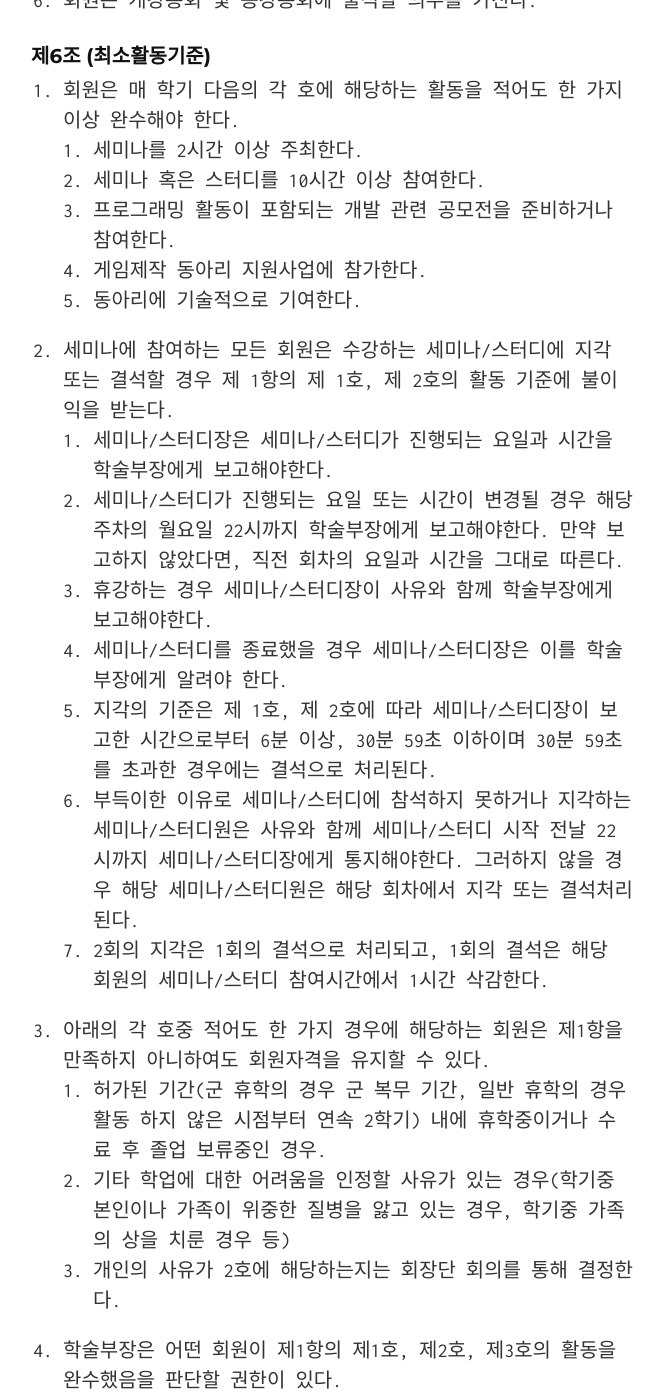
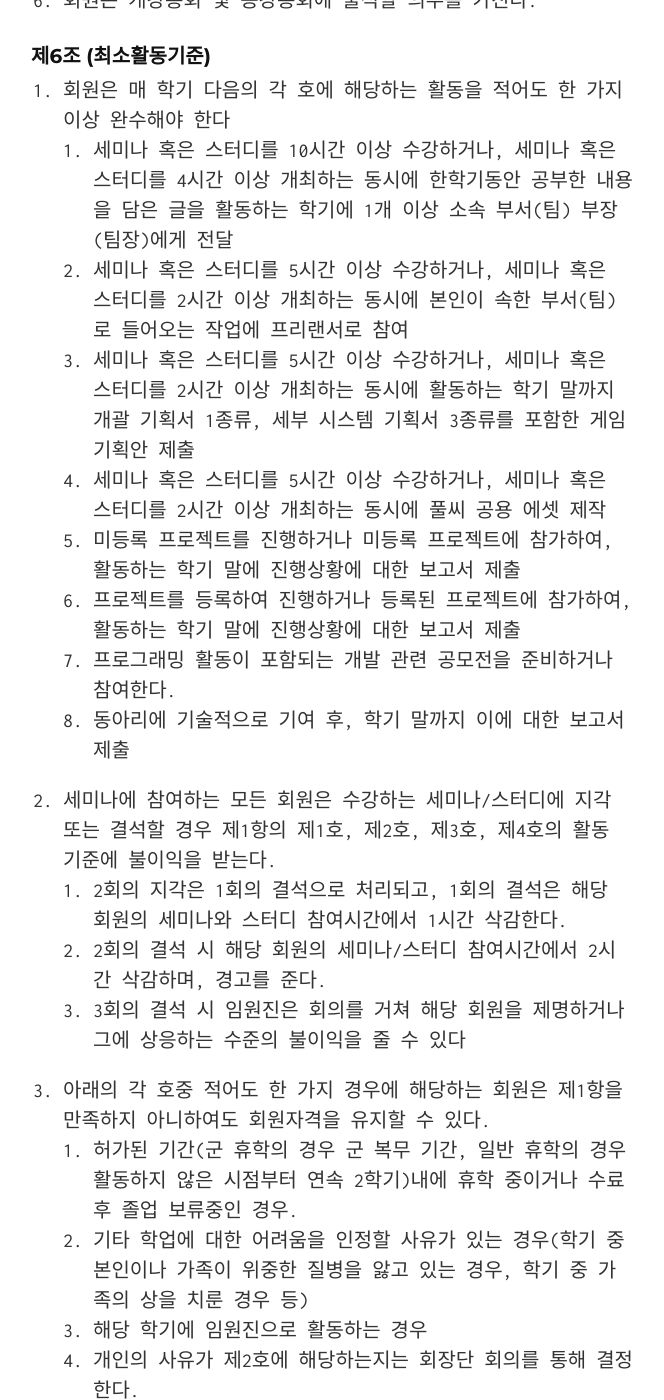
Before and after one commit to PoolC/Regulation, a Jekyll site: the page built from index.md, in a window 1280 px wide and 1400 px high, scrolled down 2895 px. Shown: the whole window, without its empty margins (307-971 px from the left). Built offline with Jekyll 4.4.1, drawn with Linux system fonts in a browser that asks for light colours; our own code applies the rules of GitHub Pages for plain Markdown files; some of the changed text lies outside the part shown.

Commit message:
25년 1학기 PoolC 회칙개정
제 6조, 14조, 16조, 16조의 2 업데이트

```diff
--- a/index.md
+++ b/index.md
@@ -74,27 +74,27 @@ layout: default
 
 #### 제6조 (최소활동기준)
 
-0. 회원은 매 학기 다음의 각 호에 해당하는 활동을 적어도 한 가지 이상 완수해야 한다.
-    0. 세미나를 2시간 이상 주최한다.
-    0. 세미나 혹은 스터디를 10시간 이상 참여한다.
-    0. 프로그래밍 활동이 포함되는 개발 관련 공모전을 준비하거나 참여한다.
-    0. 게임제작 동아리 지원사업에 참가한다.
-    0. 동아리에 기술적으로 기여한다.
-0. 세미나에 참여하는 모든 회원은 수강하는 세미나/스터디에 지각 또는 결석할 경우 제 1항의 제 1호, 제 2호의 활동 기준에 불이익을 받는다.
-    0. 세미나/스터디장은 세미나/스터디가 진행되는 요일과 시간을 학술부장에게 보고해야한다.
-    0. 세미나/스터디가 진행되는 요일 또는 시간이 변경될 경우 해당 주차의 월요일 22시까지 학술부장에게 보고해야한다. 만약 보고하지 않았다면, 직전 회차의 요일과 시간을 그대로 따른다.
-    0. 휴강하는 경우 세미나/스터디장이 사유와 함께 학술부장에게 보고해야한다.
-    0. 세미나/스터디를 종료했을 경우 세미나/스터디장은 이를 학술부장에게 알려야 한다.
-    0. 지각의 기준은 제 1호, 제 2호에 따라 세미나/스터디장이 보고한 시간으로부터 6분 이상, 30분 59초 이하이며 30분 59초를 초과한 경우에는 결석으로 처리된다.
-    0. 부득이한 이유로 세미나/스터디에 참석하지 못하거나 지각하는 세미나/스터디원은 사유와 함께 세미나/스터디 시작 전날 22시까지 세미나/스터디장에게 통지해야한다. 그러하지 않을 경우 해당 세미나/스터디원은 해당 회차에서 지각 또는 결석처리된다.
-    0. 2회의 지각은 1회의 결석으로 처리되고, 1회의 결석은 해당 회원의 세미나/스터디 참여시간에서 1시간 삭감한다.
-0. 아래의 각 호중 적어도 한 가지 경우에 해당하는 회원은 제1항을 만족하지 아니하여도 회원자격을 유지할 수 있다.
-    0. 허가된 기간(군 휴학의 경우 군 복무 기간, 일반 휴학의 경우 활동 하지 않은 시점부터 연속 2학기) 내에 휴학중이거나 수료 후 졸업 보류중인 경우.
-    0. 기타 학업에 대한 어려움을 인정할 사유가 있는 경우(학기중 본인이나 가족이 위중한 질병을 앓고 있는 경우, 학기중 가족의 상을 치룬 경우 등)
-    0. 개인의 사유가 2호에 해당하는지는 회장단 회의를 통해 결정한다.
-0. 학술부장은 어떤 회원이 제1항의 제1호, 제2호, 제3호의 활동을 완수했음을 판단할 권한이 있다.
-0. 게임제작부장은 어떤 회원이 제1항의 제4호의 활동을 완수했음을 판단할 권한이 있다.
-0. 회장은 어떤 회원이 제1항의 제5호의 활동을 완수했음을 판단할 권한이 있다.
+1. 회원은 매 학기 다음의 각 호에 해당하는 활동을 적어도 한 가지 이상 완수해야 한다
+	1. 세미나 혹은 스터디를 10시간 이상 수강하거나, 세미나 혹은 스터디를 4시간 이상 개최하는 동시에 한학기동안 공부한 내용을 담은 글을 활동하는 학기에 1개 이상 소속 부서(팀) 부장(팀장)에게 전달
+	2. 세미나 혹은 스터디를 5시간 이상 수강하거나, 세미나 혹은 스터디를 2시간 이상 개최하는 동시에 본인이 속한 부서(팀)로 들어오는 작업에 프리랜서로 참여
+	3. 세미나 혹은 스터디를 5시간 이상 수강하거나, 세미나 혹은 스터디를 2시간 이상 개최하는 동시에 활동하는 학기 말까지 개괄 기획서 1종류, 세부 시스템 기획서 3종류를 포함한 게임 기획안 제출
+	4. 세미나 혹은 스터디를 5시간 이상 수강하거나, 세미나 혹은 스터디를 2시간 이상 개최하는 동시에 풀씨 공용 에셋 제작
+	5. 미등록 프로젝트를 진행하거나 미등록 프로젝트에 참가하여, 활동하는 학기 말에 진행상황에 대한 보고서 제출
+	6. 프로젝트를 등록하여 진행하거나 등록된 프로젝트에 참가하여, 활동하는 학기 말에 진행상황에 대한 보고서 제출
+	7. 프로그래밍 활동이 포함되는 개발 관련 공모전을 준비하거나 참여한다.
+	8. 동아리에 기술적으로 기여 후, 학기 말까지 이에 대한 보고서 제출
+2. 세미나에 참여하는 모든 회원은 수강하는 세미나/스터디에 지각 또는 결석할 경우 제1항의 제1호, 제2호, 제3호, 제4호의 활동 기준에 불이익을 받는다.
+	1. 2회의 지각은 1회의 결석으로 처리되고, 1회의 결석은 해당 회원의 세미나와 스터디 참여시간에서 1시간 삭감한다.
+	2. 2회의 결석 시 해당 회원의 세미나/스터디 참여시간에서 2시간 삭감하며, 경고를 준다.
+	3. 3회의 결석 시 임원진은 회의를 거쳐 해당 회원을 제명하거나 그에 상응하는 수준의 불이익을 줄 수 있다
+3. 아래의 각 호중 적어도 한 가지 경우에 해당하는 회원은 제1항을 만족하지 아니하여도 회원자격을 유지할 수 있다.
+	1. 허가된 기간(군 휴학의 경우 군 복무 기간, 일반 휴학의 경우 활동하지 않은 시점부터 연속 2학기)내에 휴학 중이거나 수료 후 졸업 보류중인 경우.
+	2. 기타 학업에 대한 어려움을 인정할 사유가 있는 경우(학기 중 본인이나 가족이 위중한 질병을 앓고 있는 경우, 학기 중 가족의 상을 치룬 경우 등)
+	3. 해당 학기에 임원진으로 활동하는 경우
+	4. 개인의 사유가 제2호에 해당하는지는 회장단 회의를 통해 결정한다.
+4. 학술부장은 어떤 회원이 제1항의 제1호, 제2호의 활동을 완수했음을 판단할 권한이 있다.
+5. 게임제작부장은 어떤 회원이 제1항의 제1호, 제2호, 제3호, 제4호의 활동을 완수했음을 판단할 권한이 있다.
+6. 회장, 부회장은 어떤 회원이 제1항 모든 호의 활동을 완수했음을 판단할 권한이 있다.
 0. 회장은 어떤 회원이 제2항의 각 호에 해당하는 상태에 있는지 판단할 권한을 가진다.
 0. 최소활동기준을 판단하는 데 있어서 학기의 시작은 봄학기, 가을학기에 대해 각각 학교 학사일정에 따른 개강일로 정하고, 학기의 끝은 각각 다음 학기 개강 전 날로 한다.
 0. 회장은 모든 회원에 대해 제1항과 제2항을 기반으로 학기 말에 학술부장, 게임제작부장과 협의하여 확인하고, 이를 적어도 한 가지 이상 완수하지 못한 회원의 회원 자격을 박탈하고 본회에서 탈퇴시킬 의무가 있다.
@@ -182,6 +182,13 @@ layout: default
 0. 게임제작부장은 게임제작부원을 적절하게 조직하여 내부의 팀을 만들 권리를 가진다.
 0. 게임제작부장은 게임제작부원이 활동에 성실하게 참여했는지 판단할 권리를 가진다.
 0. 게임제작부장은 게임개발사의 대학생 동아리 지원사업에 성실하게 참여할 의무를 가진다.
+1. 게임제작부장은 프로젝트 등록을 상시 받아야하는 의무를 지닌다
+	1. 프로젝트의 등록은 동아리 부원만 가능하며, 그 외의 상황은 임원진 회의에서 심사한다
+	2. 등록한 프로젝트만이 풀씨 이름 하에 대회를 참가할 수 있는 권리를 가진다.
+	3. 등록한 프로젝트만이 풀씨의 공용 에셋을 사용할 수 있는 권리를 가진다
+	4. 등록한 프로젝트만이 특정 대회에 한해 대회 당 전시비용 최대 4만원(프로젝트 당 한 학기 최대 12만원)을 지원받을 수 있는 권리를 가진다. 다만 지원 가능 대회 명단은 임원진 회의 후 결정되며, 해당 대회를 홍보 시 지원 가능 대회임을 명시할 예정
+	5. 등록한 프로젝트가 상업 출시를 하는 경우, 풀씨 로고나 풀씨로부터 지원받았다는 글귀를 게임 크레딧에 넣어야 하는 의무를 가진다
+	6. 상업출시를 한 프로젝트가 제5호를 지키지 않을 시 제4호에 의거해 지급된 전시비용을 전액 반환해야 한다.
 
 ### 제4장 의결기구
 
@@ -223,7 +230,7 @@ layout: default
 0. 임시총회는 본회의 필요에 따라 회장단령을 통해 소집된다.
 0. 모든 회원은 총회에 참여할 권리를 가진다.
 0. 총회가 열린 시점에서 졸업회원을 제외한 회원 정원의 1/3 이상이 참석했을 경우 표결에 의한 의결권을 가진다.
-0. 총회가 열린 시점에서 졸업회원을 제외한 회원 정원의 1/3 이상이 참석하지 않았을 경우 표결은 회장단 회의에 반영하는 용도로 사용한다.
+1. 총회가 열린 시점에서 졸업회원을 제외한 회원 정원의 1/3 이상이 참석하지 않았을 경우, 최소 20명이 참석했을 때만 그 자리에 있는 인원의 2/3 이상이 동의할 시 해당 총회에서 가결된 안건은 회칙에 반영된다
 
 #### 제16조의2 (정기총회 참여의 의무)
 
@@ -234,7 +241,9 @@ layout: default
     0. 공지된 총회 소집일 기준으로 21일 이내에 가족의 상을 치룬 경우
     0. 공지된 총회 소집시간이 학교의 수업시간과 중복되는 경우
     0. 기타 총회에 참석하지 못하는 정당한 사유가 있을 경우
-0. 회원이 정기총회 참여의무를 면제받지 않았음에도 불참할 경우에는 회장이 해당 회원의 해당학기 최소활동기준을 가중 적용시켜야 한다.
+1. 회원이 정기총회 참여의무를 면제받지 않았음에도 불참할 경우에는 결석으로 처리하며, 회장이 해당 회원의 해당학기 최소활동기준을 가중 적용시켜야 한다.
+	1. 정기총회 중 한 번을 결석 시 활동시간을 2시간 삭감한다.
+	2. 정기 총회 두 번을 전부 결석 시 임원진은 회의를 거쳐 해당 인원을 제명하거나 상응하는 수준의 불이익을 줄 수 있다.
 0. 정기총회의 참여의 기준은 총회의 첫 표결 이전에 총회 장소에 도착함을 의미한다.
 
 #### 제17조 (총회의 투명성)
```
